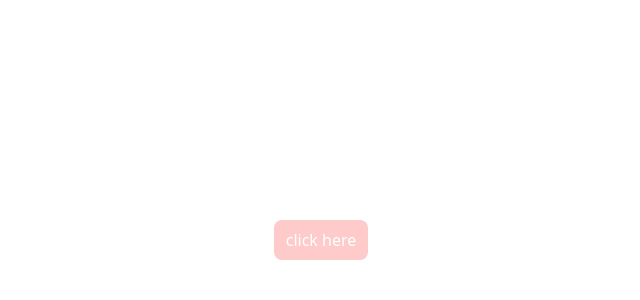
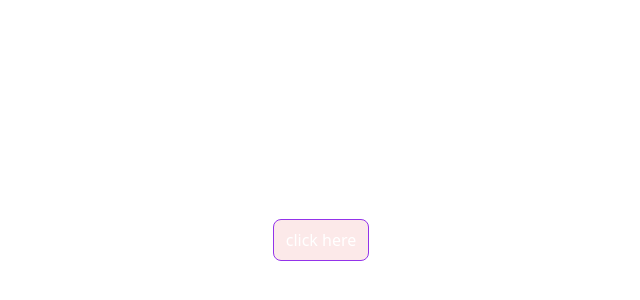
Before and after one commit to arafat717/Reusable-components, a React (Vite) app: page / in a window 1280 px wide. Shown: the part 160-460 px from the top of the page, without its empty margins (319-959 px from the left). Built offline with nearby package versions, Linux system fonts and the light colour scheme.

Commit message:
added tailwind merge and clsx for style

```diff
--- a/package.json
+++ b/package.json
@@ -10,9 +10,11 @@
     "preview": "vite preview"
   },
   "dependencies": {
+    "clsx": "^2.1.0",
     "react": "^18.2.0",
     "react-dom": "^18.2.0",
-    "react-router-dom": "^6.21.2"
+    "react-router-dom": "^6.21.2",
+    "tailwind-merge": "^2.2.0"
   },
   "devDependencies": {
     "@types/react": "^18.2.43",
--- a/src/App.tsx
+++ b/src/App.tsx
@@ -6,7 +6,11 @@ function App() {
     <>
       <Container>
         <div className="h-screen w-full flex justify-center items-center">
-          <Button children={"click here"} className={"bg-red-200"}></Button>
+          <Button
+            children={"click here"}
+            className={"bg-red-600"}
+            outline={true}
+          ></Button>
         </div>
       </Container>
     </>
--- a/src/components/Button.tsx
+++ b/src/components/Button.tsx
@@ -1,8 +1,16 @@
-import React from "react";
+import cn from "../utils/cn";
 
-const Button = ({ className, children }) => {
+const Button = ({ className, children, outline }) => {
   return (
-    <button className={`bg-green-500 px-3 py-2 rounded-lg ${className}`}>
+    <button
+      className={cn(
+        "bg-purple-500 px-3 py-2 rounded-lg",
+        {
+          "border border-purple-600 bg-opacity-10": outline,
+        },
+        className
+      )}
+    >
       {children}
     </button>
   );
--- /dev/null
+++ b/src/utils/cn.tsx
@@ -0,0 +1,8 @@
+import { twMerge } from "tailwind-merge";
+import { clsx, ClassValue } from "clsx";
+
+const cn = (...inputs: ClassValue[]) => {
+  return twMerge(clsx(inputs));
+};
+
+export default cn;
```
Also changed, not shown: 1 other file (tests, documents, lock files or other folders).
